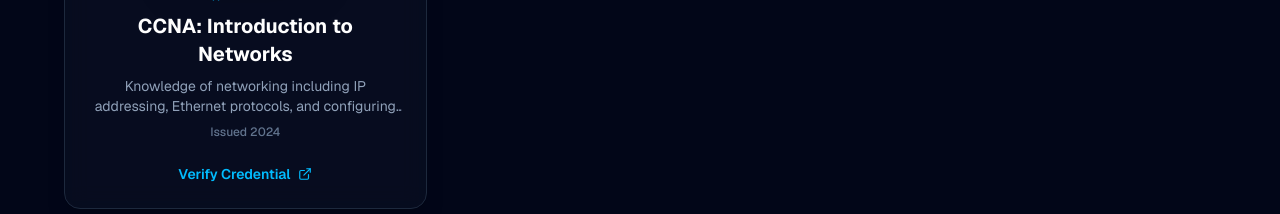
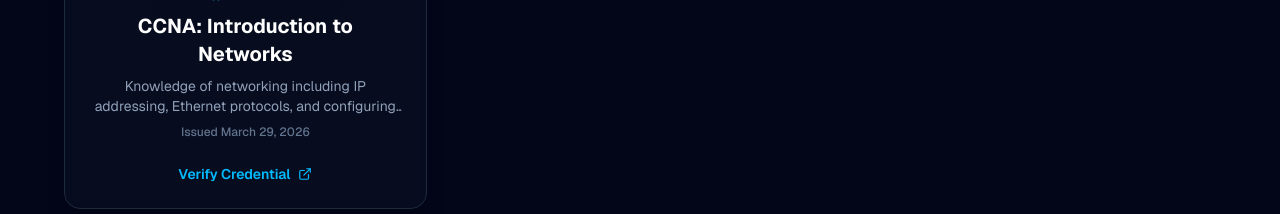
Before and after one commit to binsacedillo/portfolio-v2, a Next.js app: page / in a window 1280 px wide. Shown: the part 2260-2474 px from the top of the page. Built offline with nearby package versions, Linux system fonts and the light colour scheme.

Commit message:
fix: update ccna certification issuance date [Audit Time: 2026-03-30 22:38:49]

```diff
--- a/src/components/landing/Certifications.tsx
+++ b/src/components/landing/Certifications.tsx
@@ -17,7 +17,7 @@
   {
     title: "CCNA: Introduction to Networks",
     issuer: "Cisco",
-    date: "2024",
+    date: "March 29, 2026",
     badgeUrl: "/badges/ccna-introduction-to-networks.png",
     verificationUrl: "https://www.credly.com/badges/206b15ee-497f-4ac9-a637-6c504f7e2f57/public_url",
     description: "Knowledge of networking including IP addressing, Ethernet protocols, and configuring connectivity between switches and routers.",
```
